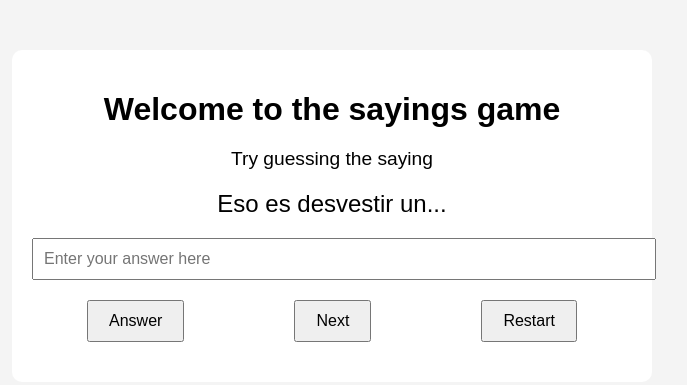
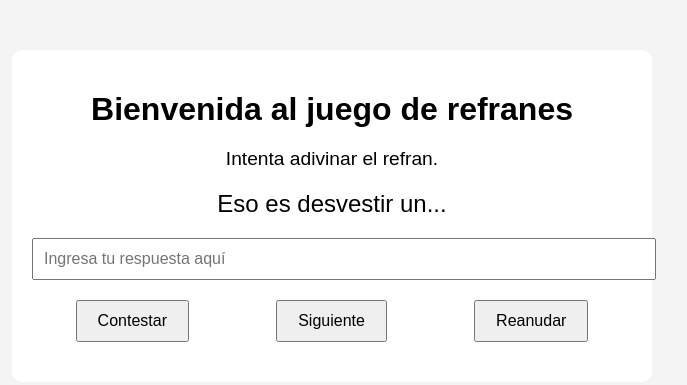
Before and after one commit to rvanwinkle568/RefranWeb, a plain HTML site: page Refran-Web/index.html in a window 1280 px wide. Shown: the whole page, without its empty margins (308-995 px from the left). Drawn offline with Linux system fonts and the light colour scheme.

Commit message:
Update index.html
Changed the instructions and text to spanish

```diff
--- a/Refran-Web/index.html
+++ b/Refran-Web/index.html
@@ -10,17 +10,17 @@
 
 <body>
 <div class="container">
-  <h1>Welcome to the sayings game</h1>
-  <p class="instructions">Try guessing the saying</p>
+  <h1>Bienvenida al juego de refranes</h1>
+  <p class="instructions">Intenta adivinar el refran.</p>
 
   <div class="game-area">
     <label id="lblSaying" class="sayings-label"></label>
-    <input type="text" id="txtUserAnswer" class="answer-input" placeholder="Enter your answer here">
+    <input type="text" id="txtUserAnswer" class="answer-input" placeholder="Ingresa tu respuesta aquí">
 
     <div class="buttons">
-      <button id="btnAnswer" class="btn">Answer</button>
-      <button id="btnNext" class="btn">Next</button>
-      <button id="btnRestart" class="btn">Restart</button>
+      <button id="btnAnswer" class="btn">Contestar</button>
+      <button id="btnNext" class="btn">Siguiente</button>
+      <button id="btnRestart" class="btn">Reanudar</button>
     </div>
   </div>
 
```
